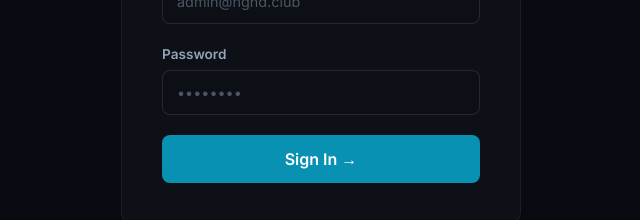
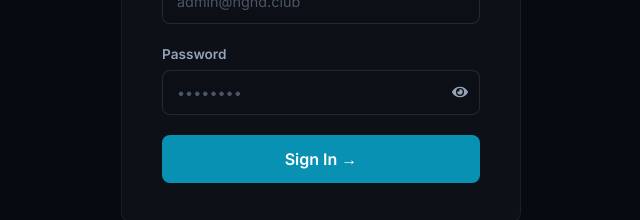
Before and after one commit to Spectrum-electronics-club/web, a React (Vite) app in the folder client/: page /spectrum-manage/login in a window 1280 px wide. Shown: the part 410-630 px from the top of the page, without its empty margins (319-959 px from the left). Built offline with nearby package versions, Linux system fonts and the light colour scheme; no server answers.

Commit message:
eye in the password added at the admin side

```diff
--- a/client/src/pages/admin/AdminLogin.jsx
+++ b/client/src/pages/admin/AdminLogin.jsx
@@ -2,6 +2,7 @@ import { useState, useEffect } from 'react'
 import { useNavigate, Navigate } from 'react-router-dom'
 import { useAuth } from '@/context/AuthContext'
 import api from '@/utils/axiosInstance'
+import { FaEye, FaEyeSlash } from 'react-icons/fa'
 
 const fl = { display:'flex', flexDirection:'column', gap:'0.35rem' }
 const lb = { color:'#94a3b8', fontSize:'0.85rem', fontWeight:600 }
@@ -15,6 +16,7 @@ export default function AdminLogin() {
   const [loading, setLoading] = useState(false)
   const [apiError, setApiError] = useState(null)
   const [logo, setLogo] = useState(localStorage.getItem('spectrum_logo2') || '/logo.png')
+  const [showPassword, setShowPassword] = useState(false)
 
   useEffect(() => {
     api.get('/settings').then(res => {
@@ -67,7 +69,38 @@ export default function AdminLogin() {
           </div>
           <div style={fl}>
             <label style={lb}>Password</label>
-            <input className={`input-dark${errors.password?' error':''}`} type="password" value={fields.password} onChange={ch('password')} placeholder="••••••••" autoComplete="current-password" />
+            <div style={{ position: 'relative', display: 'flex', width: '100%' }}>
+              <input
+                className={`input-dark${errors.password?' error':''}`}
+                type={showPassword ? "text" : "password"}
+                value={fields.password}
+                onChange={ch('password')}
+                placeholder="••••••••"
+                autoComplete="current-password"
+                style={{ width: '100%', paddingRight: '2.5rem' }}
+              />
+              <button
+                type="button"
+                onClick={() => setShowPassword(!showPassword)}
+                style={{
+                  position: 'absolute',
+                  right: '0.75rem',
+                  top: '50%',
+                  transform: 'translateY(-50%)',
+                  background: 'transparent',
+                  border: 'none',
+                  color: '#94a3b8',
+                  cursor: 'pointer',
+                  display: 'flex',
+                  alignItems: 'center',
+                  justifyContent: 'center',
+                  padding: 0
+                }}
+                aria-label={showPassword ? "Hide password" : "Show password"}
+              >
+                {showPassword ? <FaEyeSlash size={16} /> : <FaEye size={16} />}
+              </button>
+            </div>
             {errors.password && <span style={er}>{errors.password}</span>}
           </div>
           {apiError && <p role="alert" style={{ color:'#ef4444', fontSize:'0.85rem', textAlign:'center', margin:0 }}>{apiError}</p>}
```
